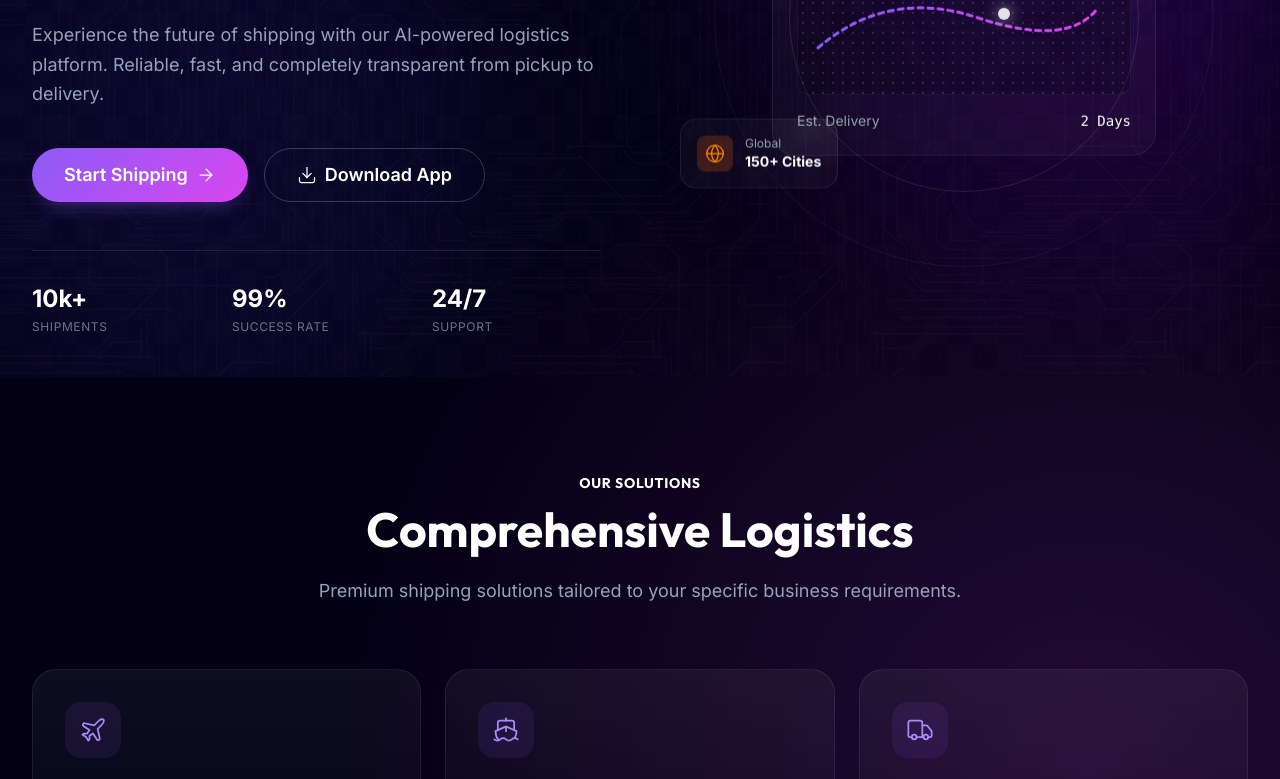
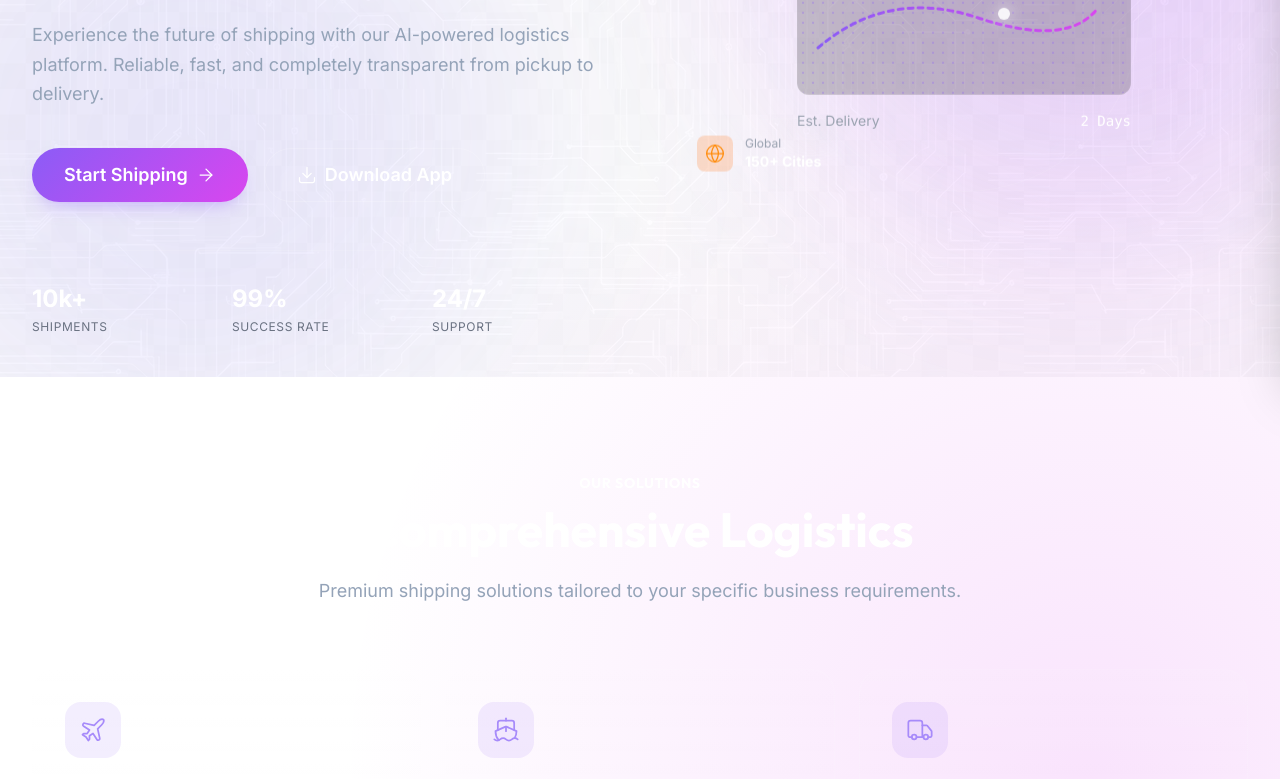
Before and after one commit to mustafa0222/shaplyi-express-portfolio, a website built with Vite: page index.html in a window 1280 px wide. Shown: the part 423-1202 px from the top of the page. Built offline with nearby package versions, Linux system fonts and the light colour scheme.

Commit message:
Update style.css

```diff
--- a/src/style.css
+++ b/src/style.css
@@ -2,8 +2,8 @@
 
 :root {
   /* Dark Luxury Theme Palette */
-  --bg-main: #030014;
-  --bg-secondary: #0f0728;
+  --bg-main: #ffffff;
+  --bg-secondary: #cacaca;
   --color-accent: #8b5cf6;
   --color-accent-glow: #7c3aed;
   --color-text-primary: #ffffff;
```
